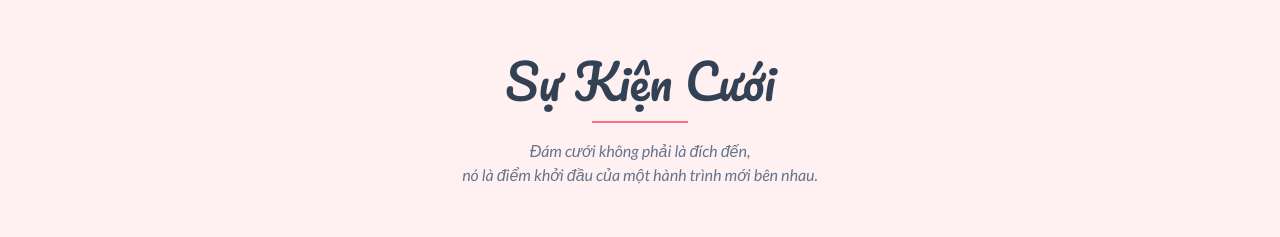
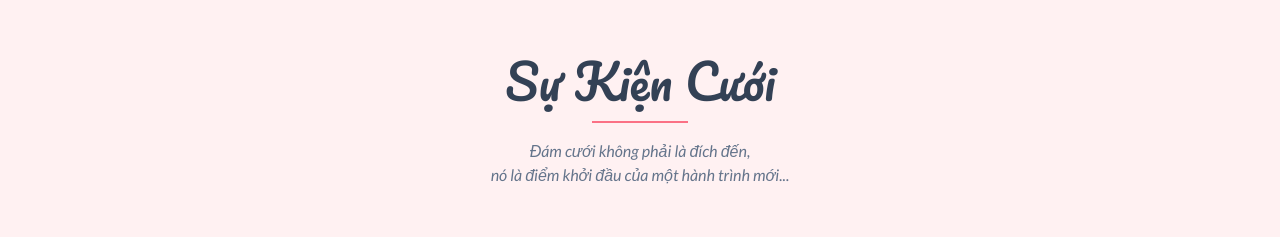
Before and after one commit to nqtuan11192/nqtuan11192.github.io, a React (Vite) app: page / in a window 1280 px wide. Shown: the part 5280-5517 px from the top of the page. Built offline with nearby package versions, Linux system fonts and the light colour scheme; no server answers; the database is empty.

Commit message:
Minor fix

```diff
--- a/components/WeddingEvents.tsx
+++ b/components/WeddingEvents.tsx
@@ -255,7 +255,7 @@ const WeddingEvents: React.FC = () => {
                     <div className="w-24 h-0.5 bg-rose-400 mx-auto mb-4"></div>
                     <p className="text-slate-500 italic max-w-2xl mx-auto">
                         Đám cưới không phải là đích đến,<br />
-                        nó là điểm khởi đầu của một hành trình mới bên nhau.
+                        nó là điểm khởi đầu của một hành trình mới...
                     </p>
                 </div>
 
```
